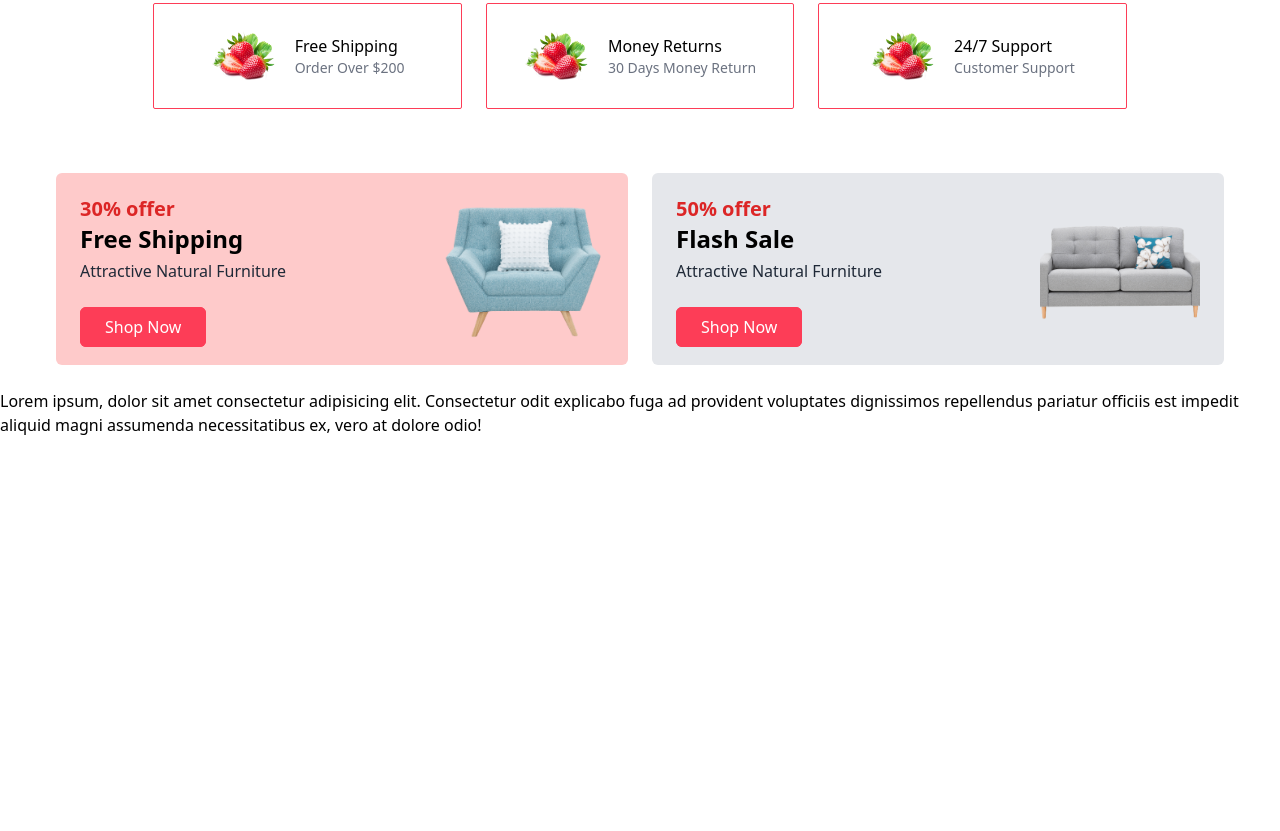
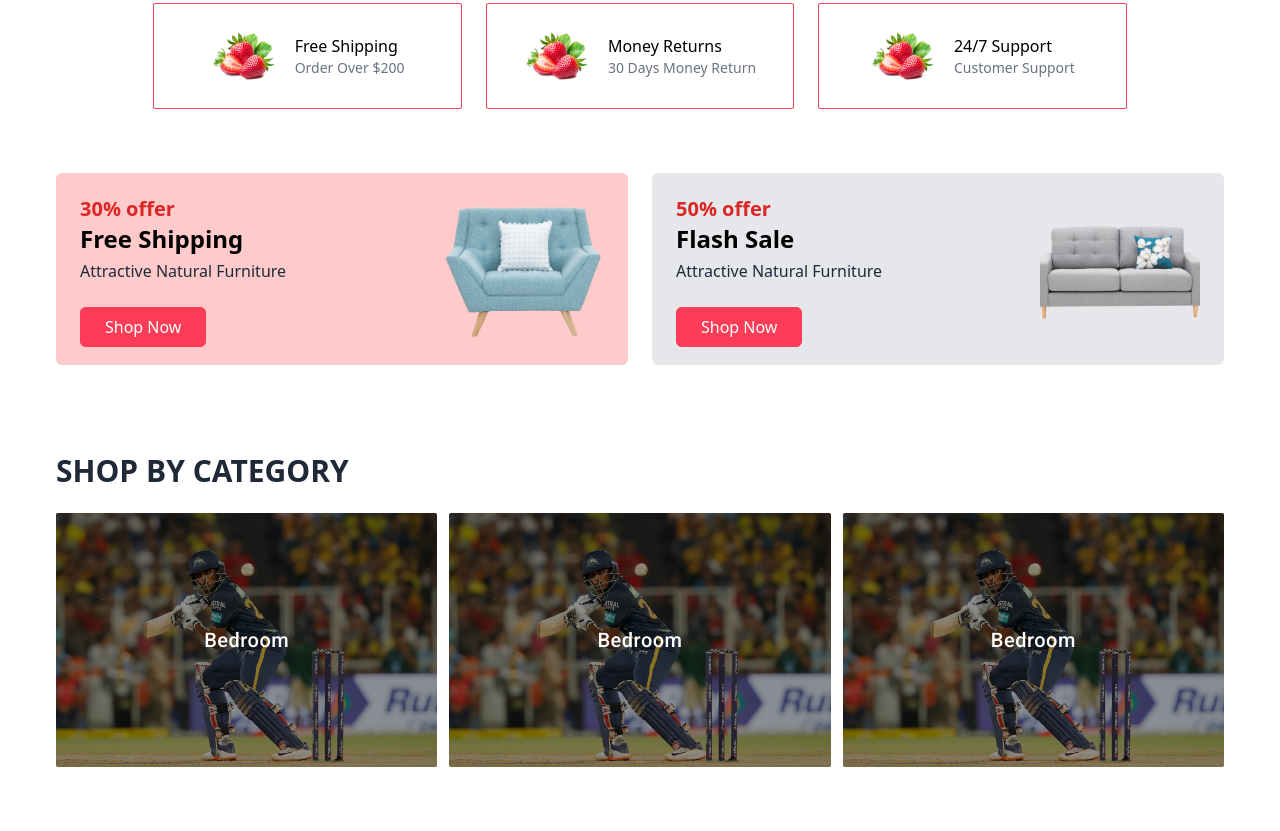
Before and after one commit to mosta5617/Tailwind-CSS-Ecommerce-Project, a website: page index.html in a window 1280 px wide. Shown: the part 719-1550 px from the top of the page. Before the commit the page ends 1156 px from the top, so only its background shows below. Drawn offline with Linux system fonts and the light colour scheme; a web font is replaced by a local one.

Commit message:
shop by category area design

```diff
--- a/index.html
+++ b/index.html
@@ -223,7 +223,31 @@
         </div>
      </div>
      <!-- Advertising End -->
-     Lorem ipsum, dolor sit amet consectetur adipisicing elit. Consectetur odit explicabo fuga ad provident voluptates dignissimos repellendus pariatur officiis est impedit aliquid magni assumenda necessitatibus ex, vero at dolore odio!
+     <div class="container py-16">
+         <h2 class="text-2xl md:text-3xl font-bold text-gray-800 uppercase mb-6">Shop by Category</h2>
+         <div class="grid lg:grid-cols-3 sm:grid-cols-2 gap-3">
+             <!-- Single Category -->
+             <div class="relative group rounded-sm overflow-hidden">
+                 <img src="./images/1.jpg" alt="" class="w-full">
+                 <a href="" class="absolute inset-0 flex items-center justify-center bg-black bg-opacity-40 group-hover:bg-opacity-50 text-xl text-white font-roboto font-medium tracking-wide transition group-hover:text-left ">Bedroom</a>
+             </div>
+            <!-- Single Category End -->
+                         <!-- Single Category -->
+                         <div class="relative group rounded-sm overflow-hidden">
+                            <img src="./images/1.jpg" alt="" class="w-full">
+                            <a href="" class="absolute inset-0 flex items-center justify-center bg-black bg-opacity-40 group-hover:bg-opacity-50 text-xl text-white font-roboto font-medium tracking-wide transition">Bedroom</a>
+                        </div>
+                       <!-- Single Category End -->
+                                    <!-- Single Category -->
+             <div class="relative group rounded-sm overflow-hidden">
+                <img src="./images/1.jpg" alt="" class="w-full">
+                <a href="" class="absolute inset-0 flex items-center justify-center bg-black bg-opacity-40 group-hover:bg-opacity-50 text-xl text-white font-roboto font-medium tracking-wide transition">Bedroom</a>
+            </div>
+           <!-- Single Category End -->
+
+
+         </div>
+     </div>
 
 </body>
 </html>
```
Also changed, not shown: output/tailwind.css.
